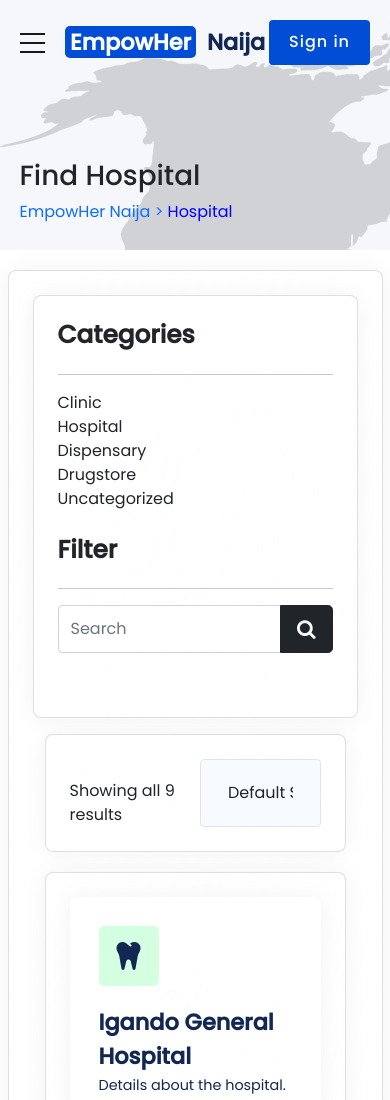
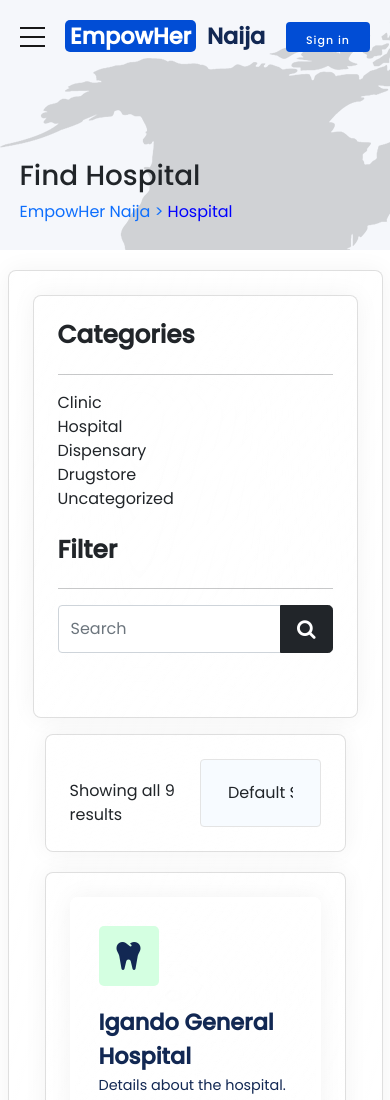
Before and after one commit to Justice00000/medi-care, a website: page public/hospital.html in a window 390 px wide. Shown: the top 1100 px of the page. Drawn offline with nearby package versions, Linux system fonts and the light colour scheme; some packages are replaced by stand-ins of ours.

Commit message:
update css for mobile

```diff
--- a/public/stylees.css
+++ b/public/stylees.css
@@ -133,14 +133,14 @@ ul {
 }
 
 .nav-appointement-btn {
-    height: 45px;
+    height: 38px;
     padding: 10px 20px;
     border-radius: 4px;
     background-color: #014dd5;
     color: #ffffff;
     justify-content: center;
     align-items: center;
-    font-weight: 500;
+    font-weight: 600;
     letter-spacing: 1px;
     font-size: 1rem;
 
@@ -869,7 +869,7 @@ ul {
 
 #hero-header {
     background-color: #f5f7fb;
-    background-image: url("../image/footer_map.png");
+    background-image: url("footer_map.png");
     display: flex;
     flex-direction: column;
     justify-content: space-between;
@@ -1122,7 +1122,7 @@ ul {
     }
 }
 
-@media(max-width:620px) {
+@media(max-width:670px) {
     .hero-text {
         padding: 20px;
     }
@@ -1174,4 +1174,10 @@ ul {
     .why-choose-box-container {
         grid-template-columns: 1fr;
     }
+
+    .nav-appointement-btn {
+        font-size: 11px;
+        font-weight: 500;
+        height: 30px;
+    }
 }
```
